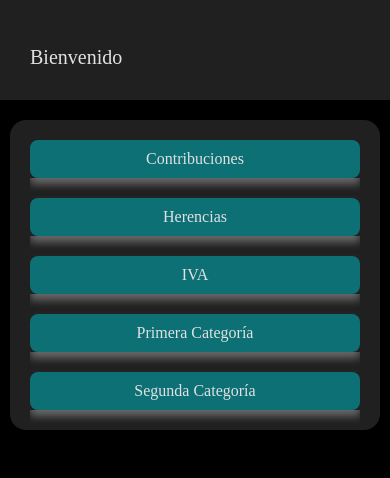
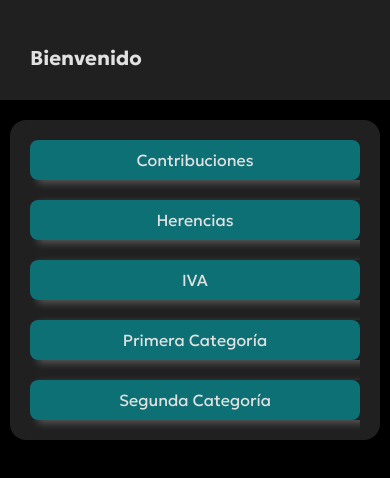
Before and after one commit to jp-quevedo/siibot, a React Native app: screen / in a window 390 px wide. Shown: the top 478 px of the page. Built offline with nearby package versions, Linux system fonts and the light colour scheme.

Commit message:
fix fonts, edit shadows

```diff
--- a/App.js
+++ b/App.js
@@ -18,7 +18,7 @@ import ItemListContainer from './src/screens/ItemListContainer'
 import ItemDetailContainer from './src/screens/ItemDetailContainer'
 
 import colors from './src/utils/globals/colors'
-import fontCollection from './src/utils/globals/fonts'
+import { fontCollection } from './src/utils/globals/fonts'
 
 export default function App() {
 
--- a/src/components/wrappers/Shadow.js
+++ b/src/components/wrappers/Shadow.js
@@ -21,16 +21,16 @@ const styles = StyleSheet.create({
     shadowContainer:{
 
         /*Android*/
-        elevation: 10,
+        elevation: 12,
 
         /*IOS*/
         shadowColor: colors.text,
         shadowOffset: {
-            width: 0,
-            height: 6,
+            width: 8,
+            height: 3,
         },
-        shadowOpacity: 0.39,
-        shadowRadius: 8.30,
+        shadowOpacity: 0.3,
+        shadowRadius: 8,
 
     },
 
```
